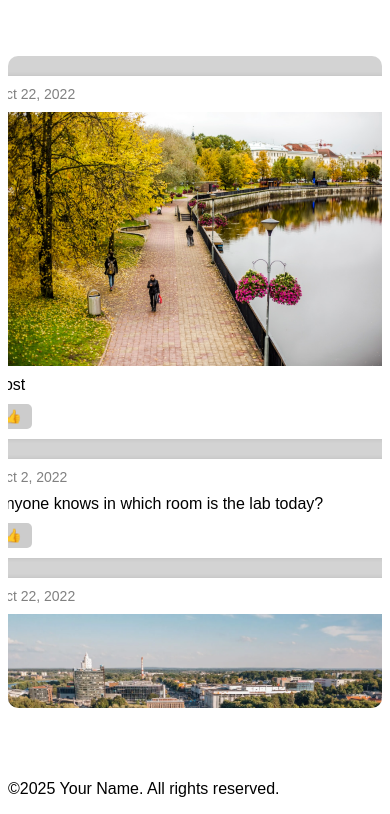
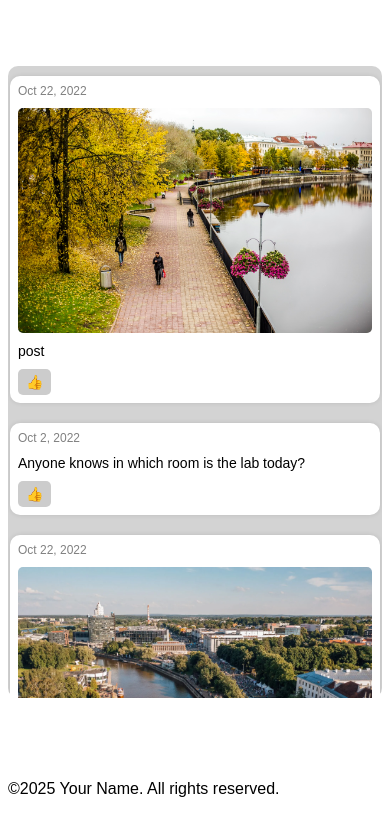
Before and after one commit to Jerich20/Web-Application-Development, a plain HTML site: page index.html in a window 390 px wide. Shown: the part 120-934 px from the top of the page. Drawn offline with Linux system fonts and the light colour scheme.

Commit message:
4. Task changes

```diff
--- a/style/index-style.css
+++ b/style/index-style.css
@@ -54,3 +54,26 @@
     background-color: #aaa;
     cursor: pointer;
 }
+
+
+/* For phones as wellm*/
+@media (max-width: 600px) {
+    .post-container {
+        width: 100%;
+        padding: 10px;
+    }
+    .post {
+        width: 100%;
+        padding: 8px;
+    }
+    .post-text {
+        font-size: 14px;
+    }
+    .post-header {
+        font-size: 12px;
+    }
+    .like-button {
+        padding: 5px 8px;
+        font-size: 14px;
+    }
+}
--- a/style/styles.css
+++ b/style/styles.css
@@ -126,3 +126,25 @@ textarea {
 .link:hover {
     text-decoration: underline;
 }
+
+/* For phones as wellm*/
+@media (max-width: 600px) {
+    .post-container {
+        width: 100%;
+        padding: 10px;
+    }
+    .post {
+        width: 100%;
+        padding: 8px;
+    }
+    .post-text {
+        font-size: 14px;
+    }
+    .post-header {
+        font-size: 12px;
+    }
+    .like-button {
+        padding: 5px 8px;
+        font-size: 14px;
+    }
+}
```
